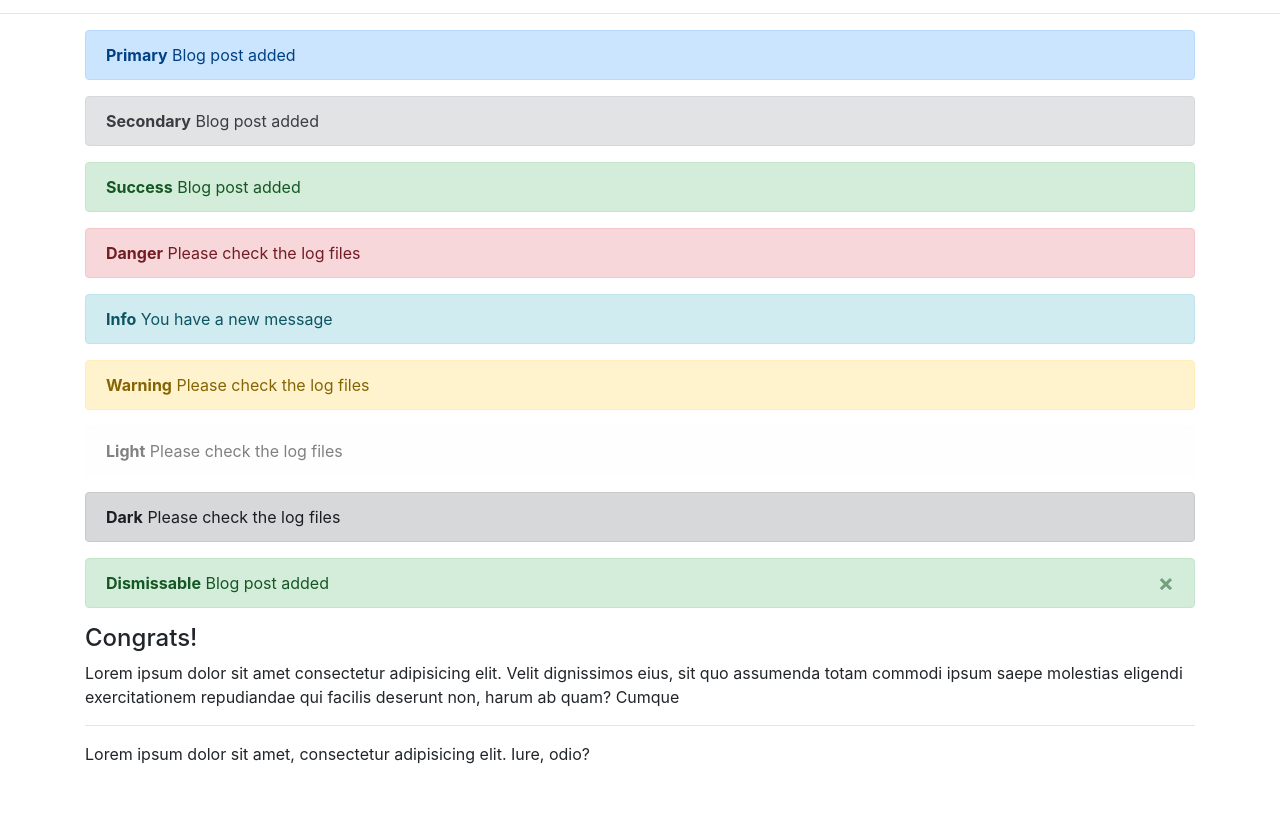
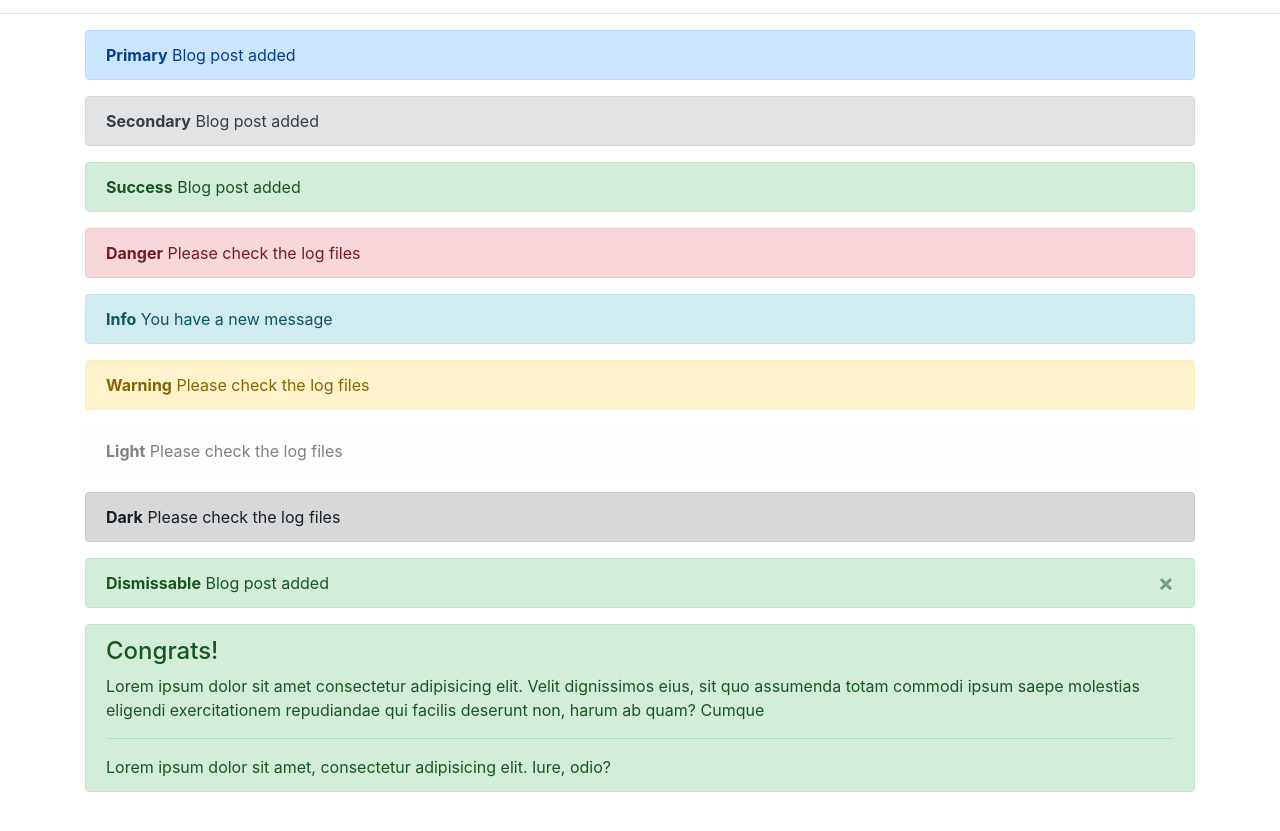
Before and after one commit to iamJakeRobbins/bootstrap_udemy, a website: page bootstrap_sandbox/3_7_alerts_progress.html in a window 1280 px wide. Shown: the part 175-1006 px from the top of the page. Drawn offline with nearby package versions, Linux system fonts and the light colour scheme.

Commit message:
alert styling

```diff
--- a/bootstrap_sandbox/3_7_alerts_progress.html
+++ b/bootstrap_sandbox/3_7_alerts_progress.html
@@ -131,12 +131,12 @@
         </div>
 
         <!-- EXTRA CONTENT -->
-        <div>
-            <h4>Congrats!</h4>
+        <div class="alert alert-success">
+            <h4 class="alert-heading">Congrats!</h4>
             <p>Lorem ipsum dolor sit amet consectetur adipisicing elit. Velit dignissimos eius, sit quo assumenda totam commodi
                 ipsum saepe molestias eligendi exercitationem repudiandae qui facilis deserunt non, harum ab quam? Cumque</p>
             <hr>
-            <p>Lorem ipsum dolor sit amet, consectetur adipisicing elit. Iure, odio?</p>
+            <p class="mb-0">Lorem ipsum dolor sit amet, consectetur adipisicing elit. Iure, odio?</p>
         </div>
 
         <br>
```
